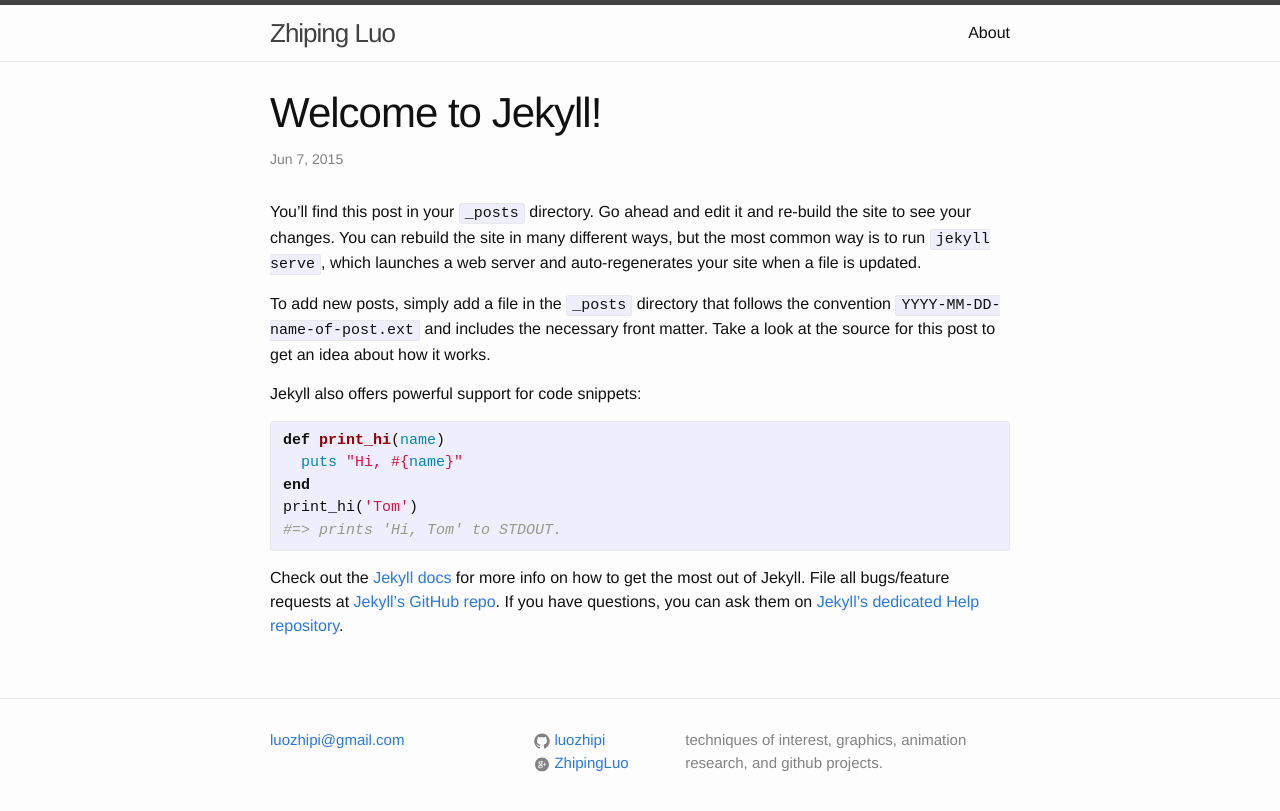
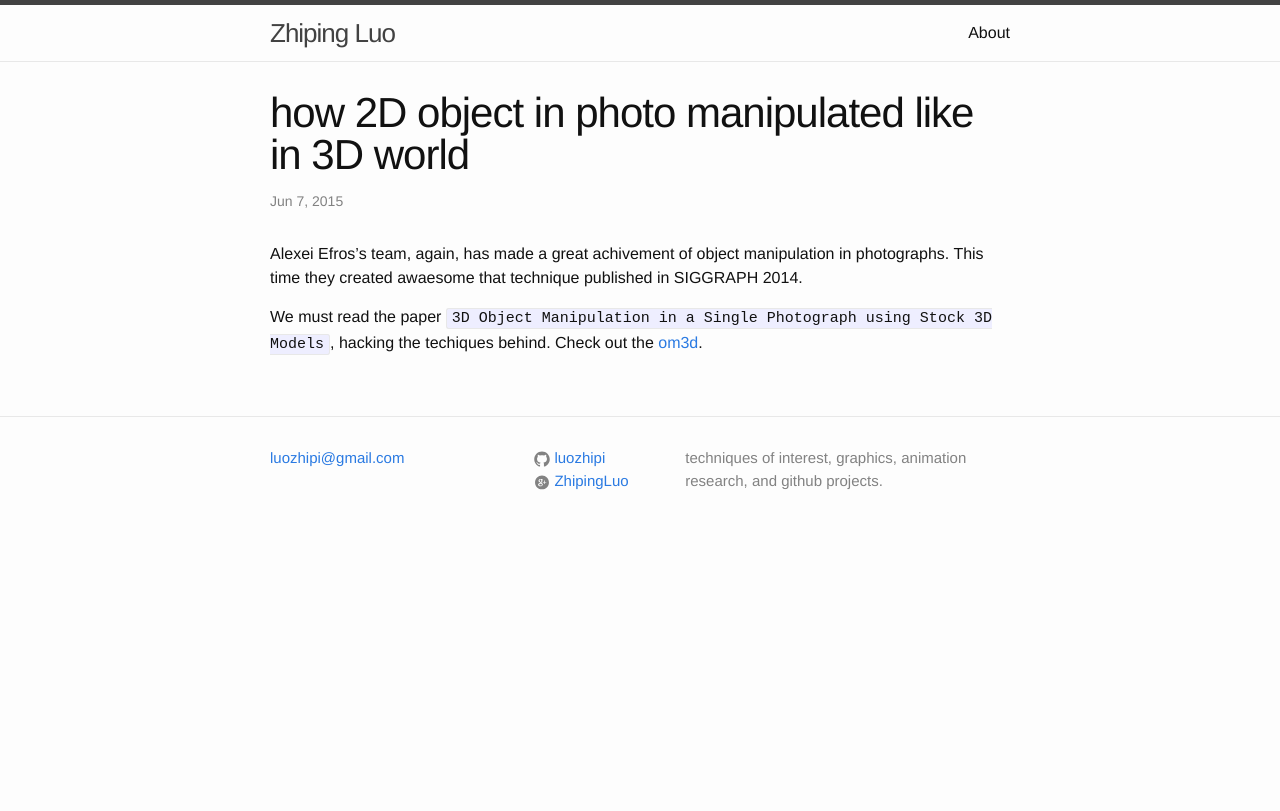
Before and after one commit to luozhipi/luozhipi.github.io, a Jekyll site: the page built from _posts/2015-06-07-welcome-to-jekyll.markdown, in a window 1280 px wide. Shown: the top 811 px of the page. Built offline with Jekyll 4.4.1, drawn with Linux system fonts in a browser that asks for light colours.

Commit message:
Update 2015-06-07-welcome-to-jekyll.markdown
technique review

```diff
--- a/_posts/2015-06-07-welcome-to-jekyll.markdown
+++ b/_posts/2015-06-07-welcome-to-jekyll.markdown
@@ -1,25 +1,11 @@
 ---
 layout: post
-title:  "Welcome to Jekyll!"
+title:  "how 2D object in photo manipulated like in 3D world"
 date:   2015-06-07 15:26:14
-categories: jekyll update
+categories: Image Editing
 ---
-You’ll find this post in your `_posts` directory. Go ahead and edit it and re-build the site to see your changes. You can rebuild the site in many different ways, but the most common way is to run `jekyll serve`, which launches a web server and auto-regenerates your site when a file is updated.
+Alexei Efros's team, again, has made a great achivement of object manipulation in photographs. This time they created awaesome that technique published in SIGGRAPH 2014.
 
-To add new posts, simply add a file in the `_posts` directory that follows the convention `YYYY-MM-DD-name-of-post.ext` and includes the necessary front matter. Take a look at the source for this post to get an idea about how it works.
+We must read the paper `3D Object Manipulation in a Single Photograph using Stock 3D Models`, hacking the techiques behind. Check out the [om3d].
 
-Jekyll also offers powerful support for code snippets:
-
-{% highlight ruby %}
-def print_hi(name)
-  puts "Hi, #{name}"
-end
-print_hi('Tom')
-#=> prints 'Hi, Tom' to STDOUT.
-{% endhighlight %}
-
-Check out the [Jekyll docs][jekyll] for more info on how to get the most out of Jekyll. File all bugs/feature requests at [Jekyll’s GitHub repo][jekyll-gh]. If you have questions, you can ask them on [Jekyll’s dedicated Help repository][jekyll-help].
-
-[jekyll]:      http://jekyllrb.com
-[jekyll-gh]:   https://github.com/jekyll/jekyll
-[jekyll-help]: https://github.com/jekyll/jekyll-help
+[om3d]:      http://www.cs.cmu.edu/~om3d/
```
